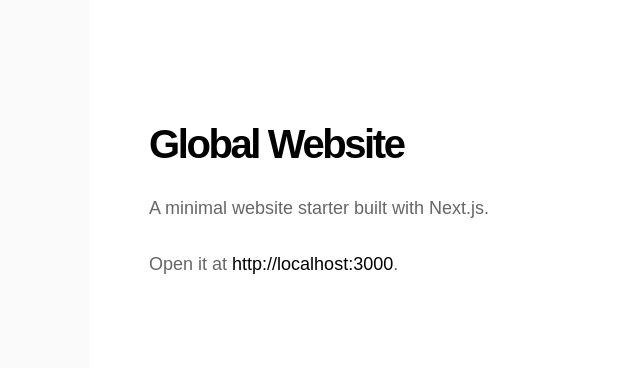
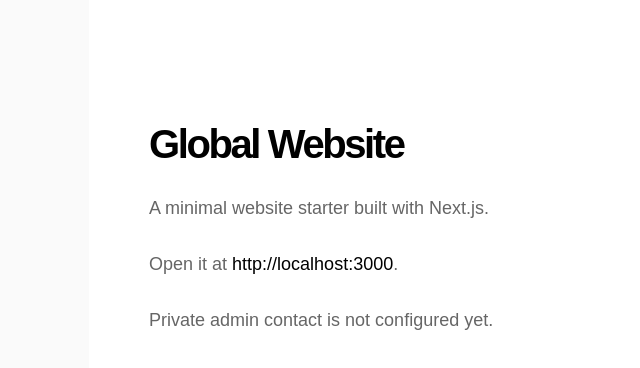
Before and after one commit to InfinityFreakUniverseBoy/global-website, a Next.js app: page / in a window 1280 px wide. Shown: the top 368 px of the page, without its empty margins (151-791 px from the left). Built offline with nearby package versions, Linux system fonts and the light colour scheme.

Commit message:
Add private admin email configuration
Co-authored-by: InfinityFreakUniverseBoy <321112098+InfinityFreakUniverseBoy@users.noreply.github.com>

```diff
--- a/src/app/page.tsx
+++ b/src/app/page.tsx
@@ -3,6 +3,7 @@ import styles from "./page.module.css";
 export default function Home() {
   const localUrl = "http://localhost:3000";
   const isDevelopment = process.env.NODE_ENV === "development";
+  const hasPrivateAdminEmail = Boolean(process.env.ADMIN_EMAIL?.trim());
 
   return (
     <div className={styles.page}>
@@ -25,6 +26,11 @@ export default function Home() {
               </>
             )}
           </p>
+          <p>
+            {hasPrivateAdminEmail
+              ? "Private admin contact is configured."
+              : "Private admin contact is not configured yet."}
+          </p>
         </div>
       </main>
     </div>
```
Also changed, not shown: 1 other file (tests, documents, lock files or other folders).
